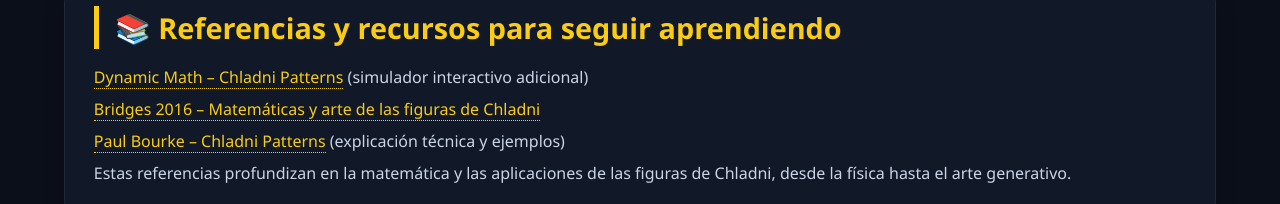
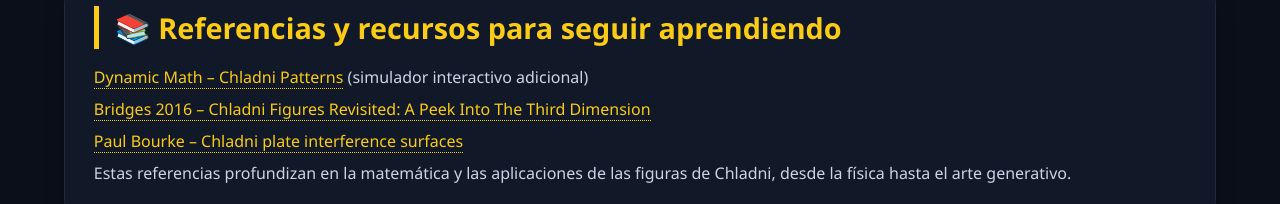
Before and after one commit to alhazacod/chladni_web, a plain HTML site: page index.html in a window 1280 px wide. Shown: the part 6608-6812 px from the top of the page. Drawn offline with nearby package versions, Linux system fonts and the light colour scheme.

Commit message:
Referencia arreglada.

```diff
--- a/index.html
+++ b/index.html
@@ -205,8 +205,8 @@
         <h2>📚 Referencias y recursos para seguir aprendiendo</h2>
         <ul>
             <li><a href="https://www.dynamicmath.xyz/chladni-patterns/" target="_blank" rel="noopener">Dynamic Math – Chladni Patterns</a> (simulador interactivo adicional)</li>
-            <li><a href="https://archive.bridgesmathart.org/2016/bridges2016-481.pdf" target="_blank" rel="noopener">Bridges 2016 – Matemáticas y arte de las figuras de Chladni</a></li>
-            <li><a href="https://paulbourke.net/geometry/chladni/" target="_blank" rel="noopener">Paul Bourke – Chladni Patterns</a> (explicación técnica y ejemplos)</li>
+            <li><a href="https://archive.bridgesmathart.org/2016/bridges2016-481.pdf" target="_blank" rel="noopener">Bridges 2016 – Chladni Figures Revisited: A Peek Into The Third Dimension</a></li>
+            <li><a href="https://paulbourke.net/geometry/chladni/" target="_blank" rel="noopener">Paul Bourke – Chladni plate interference surfaces</a> </li>
         </ul>
         <p>Estas referencias profundizan en la matemática y las aplicaciones de las figuras de Chladni, desde la física hasta el arte generativo.</p>
     </section>
```
